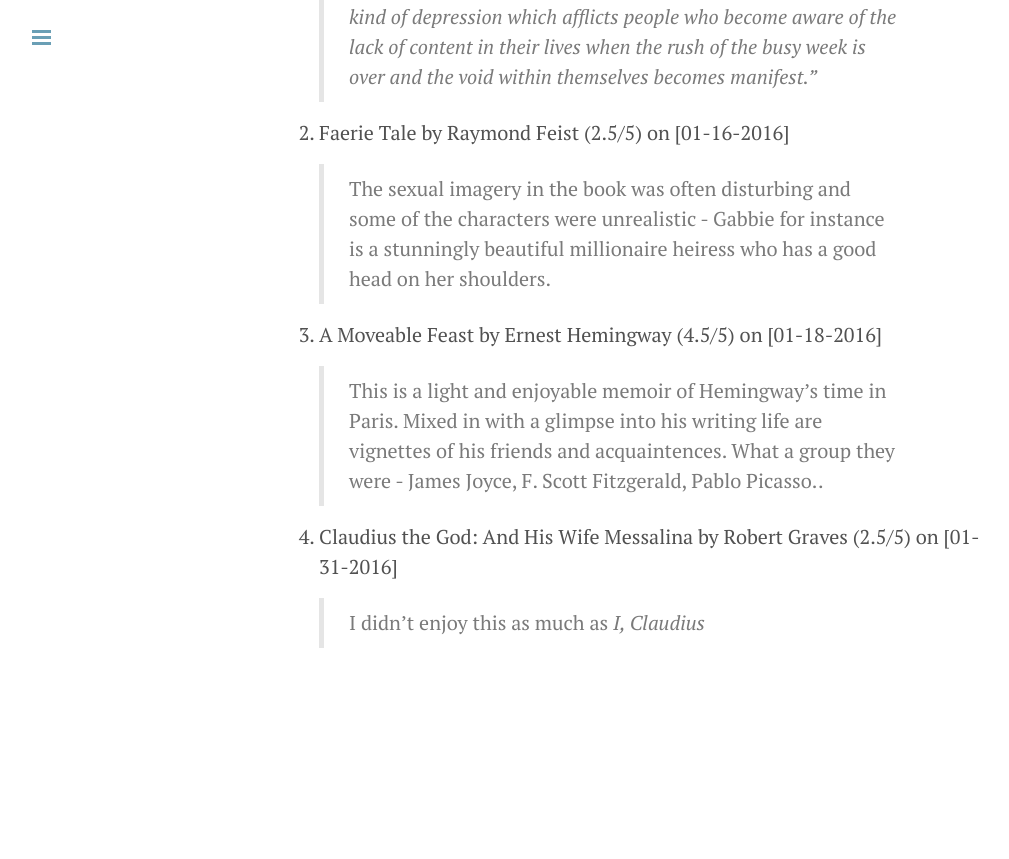
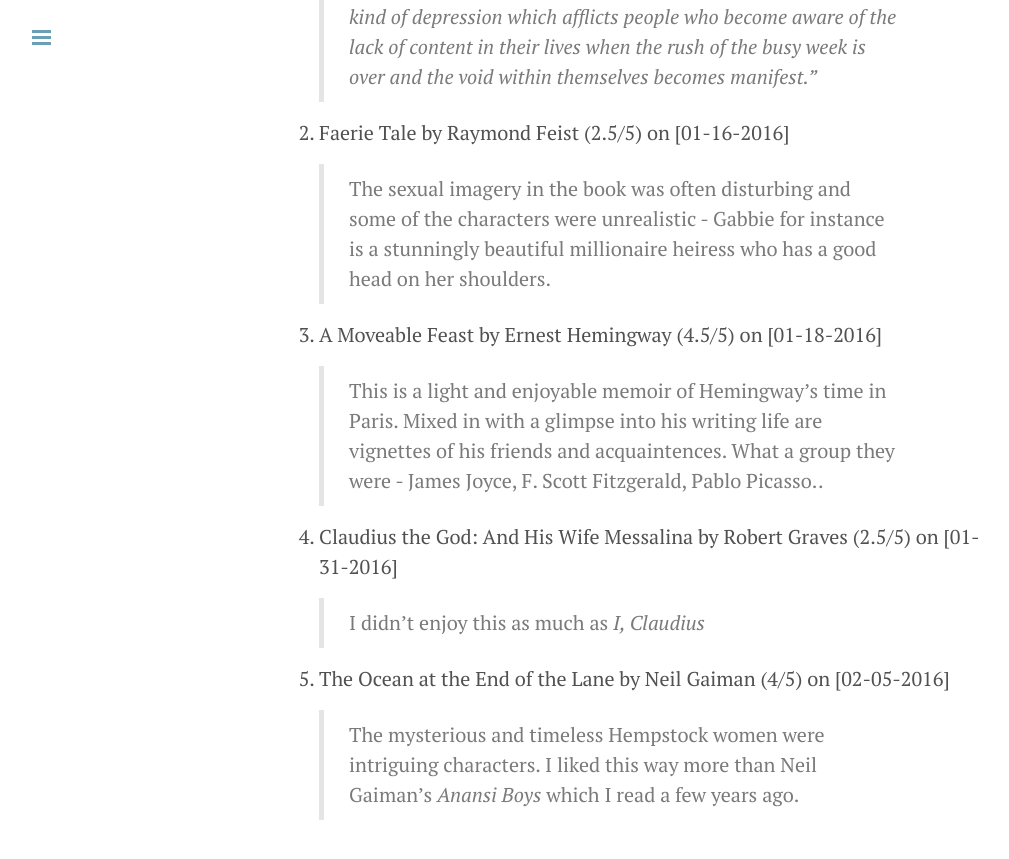
Before and after one commit to regularcoder/regularcoder, a Jekyll site: the page built from reading.md, in a window 1280 px wide and 900 px high, scrolled down 774 px. Shown: the top 859 px of the window, without its empty margins (1-1010 px from the left). Built offline with Jekyll 4.4.1, drawn with Linux system fonts in a browser that asks for light colours; Markdown is read by kramdown in place of the engine named in the settings; before the commit the page ends 1502 px from its top, so only the background shows below that.

Commit message:
Added new book to reading list

```diff
--- a/reading.md
+++ b/reading.md
@@ -23,3 +23,6 @@
 
 4. Claudius the God: And His Wife Messalina  by Robert Graves (2.5/5) on [01-31-2016]
 > I didn't enjoy this as much as *I, Claudius*
+
+5. The Ocean at the End of the Lane by Neil Gaiman (4/5) on [02-05-2016]
+> The mysterious and timeless Hempstock women were intriguing characters. I liked this way more than Neil Gaiman's *Anansi Boys* which I read a few years ago.
```
